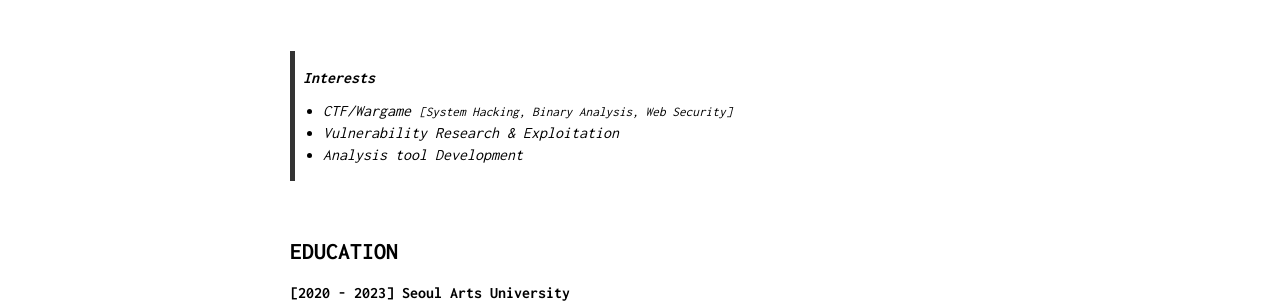
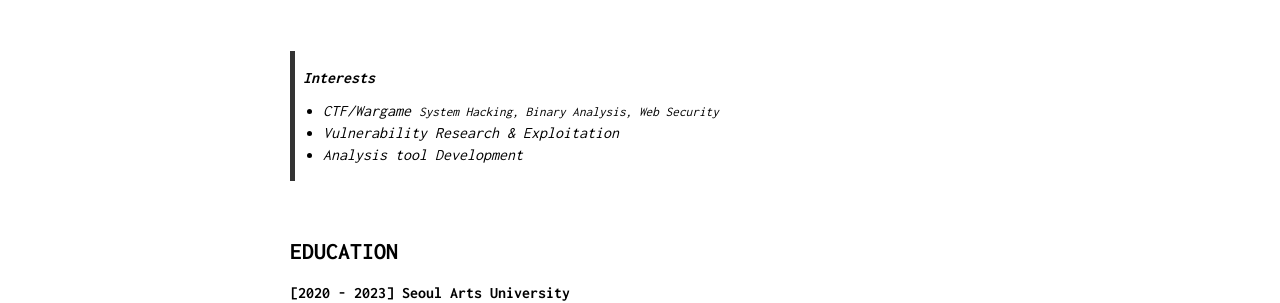
Before and after one commit to Bugeun/bugeun.github.io, a Jekyll site: the page built from index.md, in a window 1280 px wide. Shown: the part 344-647 px from the top of the page. Built offline with Jekyll 4.4.1, drawn with Linux system fonts in a browser that asks for light colours.

```diff
--- a/index.md
+++ b/index.md
@@ -16,7 +16,7 @@ Vulnerability Researcher
 
 
 ><b>Interests<b>
-* CTF/Wargame <small>[System Hacking, Binary Analysis, Web Security]</small>
+* CTF/Wargame <small>System Hacking, Binary Analysis, Web Security</small>
 * Vulnerability Research & Exploitation
 * Analysis tool Development
 
```
